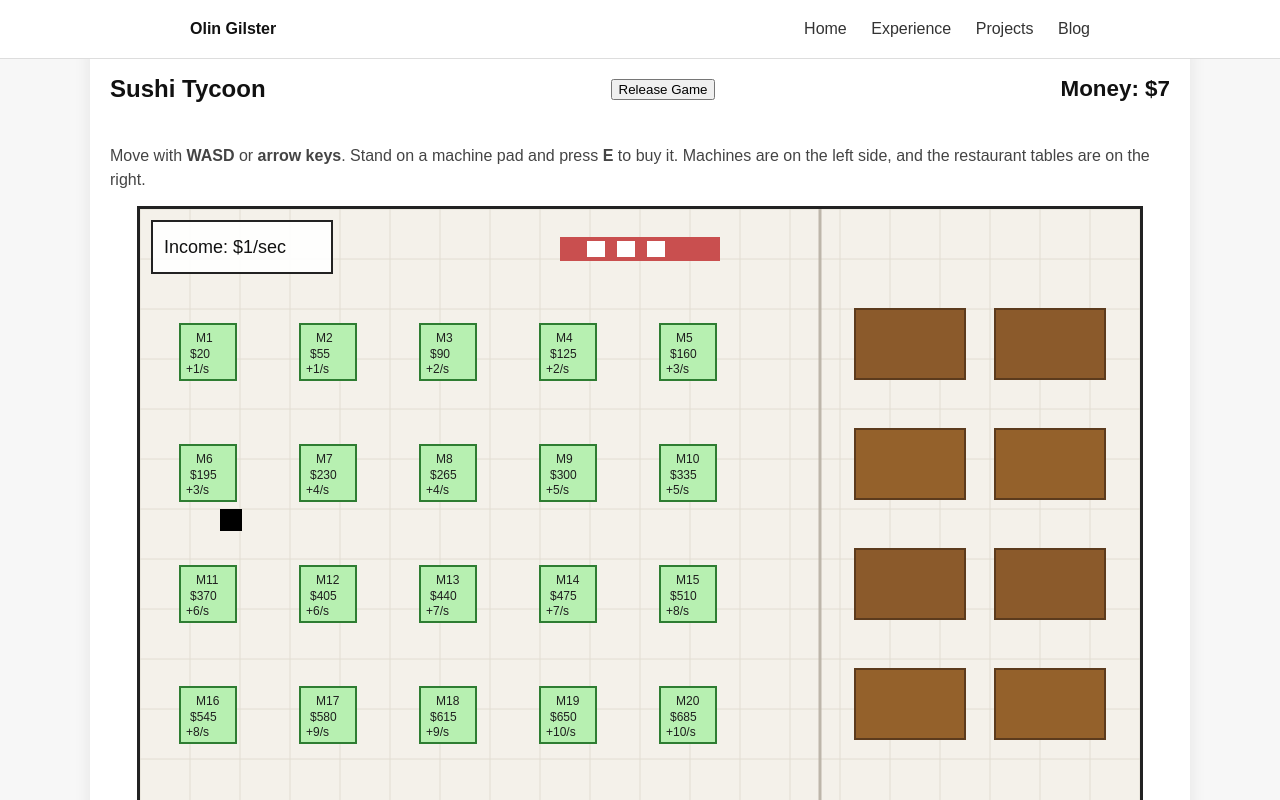
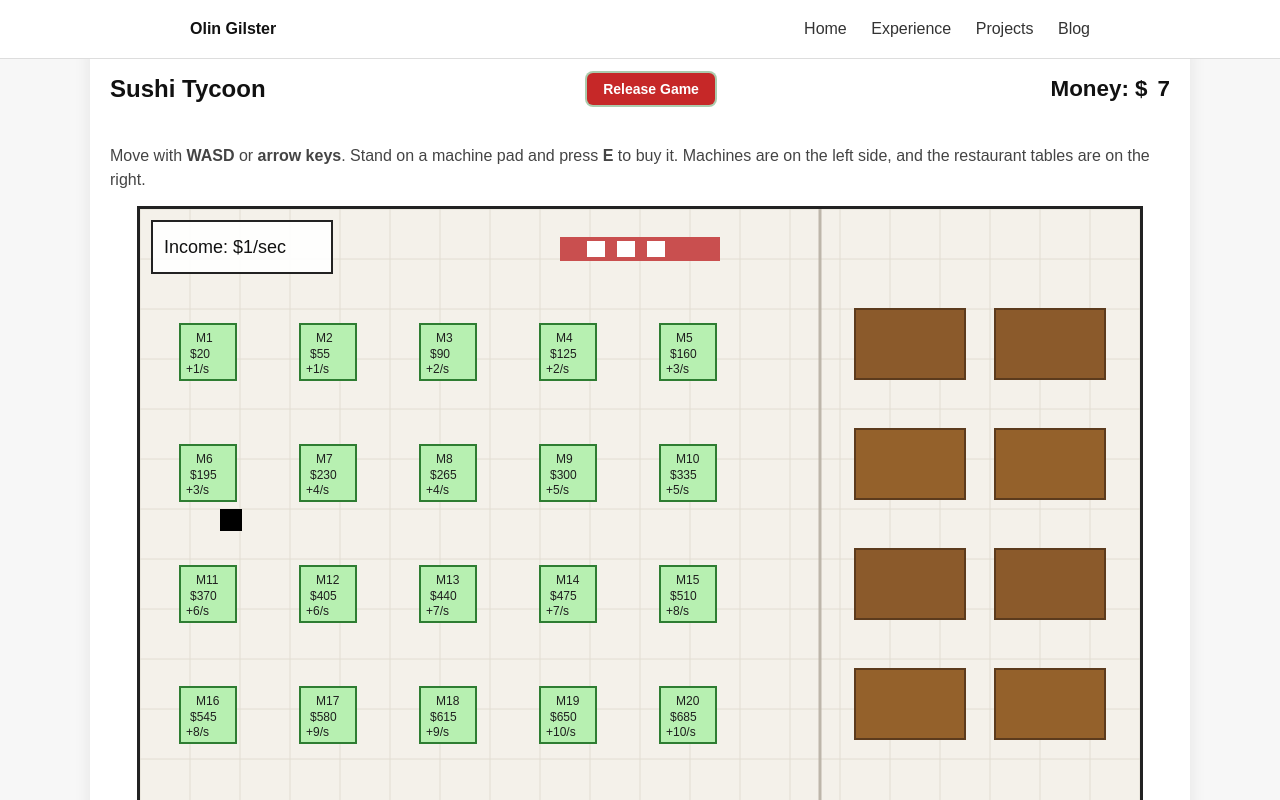
Before and after one commit to gilstero/personalsite, a plain HTML site: page tycoon.html in a window 1280 px wide. Both pictures are taken after a click on the button "Focus Game". Shown: the top 800 px of the page. Drawn offline with Linux system fonts and the light colour scheme.

Commit message:
added button styling

```diff
--- a/style.css
+++ b/style.css
@@ -325,3 +325,45 @@ body {
     margin-top: 12px;
     font-weight: bold;
   }
+
+  .game-header div {
+    display: flex;
+    align-items: center;
+    gap: 10px;
+  }
+
+
+  #focusButton.active {
+    background: #c62828;
+  }
+
+  #focusButton.active:hover {
+    background: #d32f2f;
+  }
+
+  #focusButton {
+    background: #2e7d32;
+    color: white;
+    border: none;
+    padding: 8px 16px;
+    margin-right: 14px;
+    font-size: 14px;
+    font-weight: 600;
+    border-radius: 6px;
+    cursor: pointer;
+    transition: all 0.15s ease;
+  }
+
+  #focusButton:hover {
+    background: #388e3c;
+  }
+
+  #focusButton:active {
+    transform: translateY(1px);
+    background: #1b5e20;
+  }
+
+  #focusButton:focus {
+    outline: none;
+    box-shadow: 0 0 0 2px rgba(46,125,50,0.4);
+  }
--- a/tycoonfuncs.js
+++ b/tycoonfuncs.js
@@ -341,10 +341,12 @@ focusButton.addEventListener("click", () => {
     gameFocused = !gameFocused;
 
     if (gameFocused) {
-      focusButton.textContent = "Release Game";
-    } else {
-      focusButton.textContent = "Focus Game";
-    }
+        focusButton.textContent = "Release Game";
+        focusButton.classList.add("active");
+      } else {
+        focusButton.textContent = "Focus Game";
+        focusButton.classList.remove("active");
+      }
 
   });
 
```
